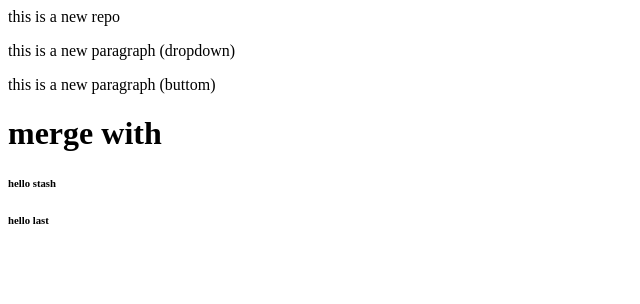
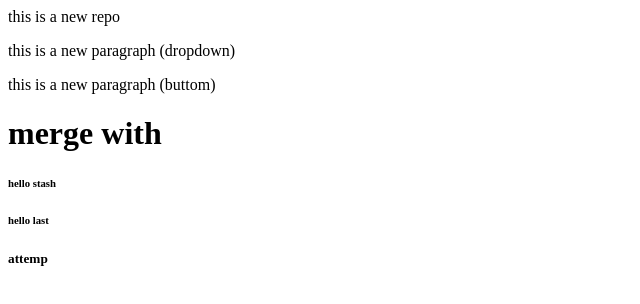
Before and after one commit to vikashbharadwaj/local, a plain HTML site: page index.html in a window 1280 px wide. Shown: the full height of the page, 0-640 px from the left. Drawn offline with Linux system fonts and the light colour scheme.

Commit message:
Update index.html

```diff
--- a/index.html
+++ b/index.html
@@ -4,3 +4,4 @@
 <h1> merge with </h1>
 <h6>hello stash</h6>
 <h6>hello last</h6>
+<h5> attemp</h5>
```
